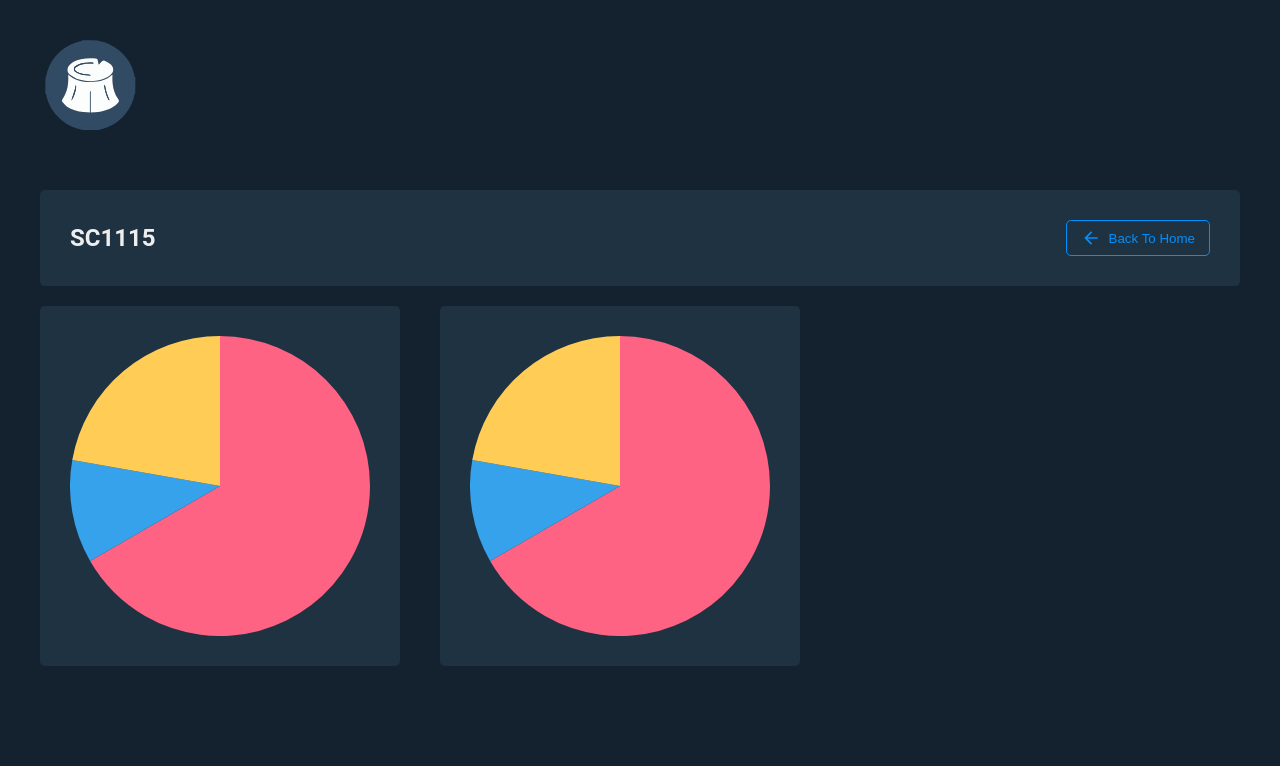
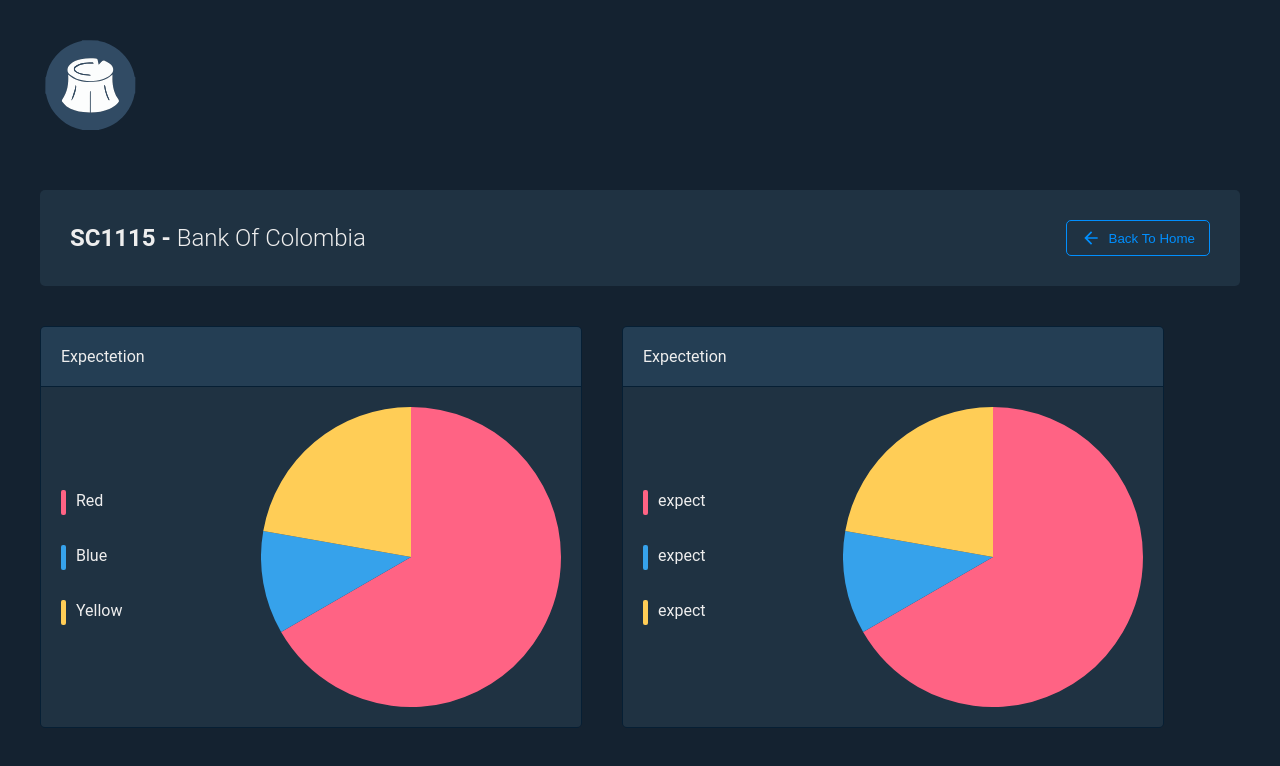
Before and after one commit to sunshavit/logproject, a React (Vite) app: page /1 in a window 1280 px wide. Shown: the top 766 px of the page. Built offline with nearby package versions, Linux system fonts and the light colour scheme.

Commit message:
add i dont know

```diff
--- /dev/null
+++ b/src/components/card/Card.jsx
@@ -0,0 +1,10 @@
+import * as Style from "./Card.style";
+
+export const Card = ({ cardTitle, children }) => {
+  return (
+    <Style.Container>
+      <div className="header">{cardTitle}</div>
+      <div className="content">{children}</div>
+    </Style.Container>
+  );
+};
--- /dev/null
+++ b/src/components/card/Card.style.js
@@ -0,0 +1,16 @@
+import styled from "styled-components";
+
+export const Container = styled.div`
+  border-radius: 5px;
+  overflow: hidden;
+  border: 1px solid #061f34;
+  .header {
+    border-bottom: 1px solid #061f34;
+    padding: 20px;
+    background-color: #243e54;
+  }
+  .content {
+    padding: 20px;
+    background-color: #1f3242;
+  }
+`;
--- /dev/null
+++ b/src/components/charts/Legend.jsx
@@ -0,0 +1,29 @@
+import styled from "styled-components";
+
+const Container = styled.div`
+  display: flex;
+  margin: 15px 0px;
+  cursor: pointer;
+  > div {
+    display: inline-block;
+  }
+  .trigger {
+    margin-inline-end: 10px;
+    width: 5px;
+    height: 25px;
+    border-radius: 2px;
+    background: ${(props) => props.color};
+  }
+  .text {
+    line-height: 22px;
+  }
+`;
+
+export function Legend({ text, color }) {
+  return (
+    <Container color={color}>
+      <div className="trigger"></div>
+      <div className="text">{text}</div>
+    </Container>
+  );
+}
--- a/src/pages/CasePage/CasePage.jsx
+++ b/src/pages/CasePage/CasePage.jsx
@@ -6,6 +6,8 @@ import { Button } from "../../components/inputs/button.style";
 import ArrowBackIcon from "@mui/icons-material/ArrowBack";
 import { Box } from "./CasePage.style";
 import { Chart } from "../../components/charts/Chart";
+import { Card } from "../../components/card/Card";
+import { Legend } from "../../components/charts/Legend";
 
 const data = {
   labels: ["Red", "Blue", "Yellow"],
@@ -58,19 +60,54 @@ export function CasePage() {
           justifyContent: "space-between",
         }}
       >
-        <h2>{row.caseId}</h2>{" "}
+        <h2>
+          {row.caseId} -
+          <span style={{ fontWeight: "300" }}> {row.customer}</span>
+        </h2>{" "}
         <Button variant="outline" onClick={() => navigate("/")}>
           <ArrowBackIcon />
           Back To Home
         </Button>
       </Box>
-      <div style={{ display: "flex", gap: "40px" }}>
-        <Box>
-          <Chart config={config} />
-        </Box>
-        <Box>
-          <Chart config={config} />
-        </Box>
+      <div style={{ display: "flex", gap: "40px", marginTop: "40px" }}>
+        <Card cardTitle={"Expectetion"}>
+          <div style={{ display: "flex", justifyContent: "space-between" }}>
+            <div
+              style={{
+                width: "200px",
+                display: "flex",
+                justifyContent: "center",
+                flexDirection: "column",
+              }}
+            >
+              {data.datasets[0].backgroundColor.map((color, idx) => (
+                <Legend color={color} text={data.labels[idx]} />
+              ))}
+            </div>
+            <div>
+              <Chart config={config} />
+            </div>
+          </div>
+        </Card>
+        <Card cardTitle={"Expectetion"}>
+          <div style={{ display: "flex", justifyContent: "space-between" }}>
+            <div
+              style={{
+                width: "200px",
+                display: "flex",
+                justifyContent: "center",
+                flexDirection: "column",
+              }}
+            >
+              {data.datasets[0].backgroundColor.map((color) => (
+                <Legend color={color} text={"expect"} />
+              ))}
+            </div>
+            <div>
+              <Chart config={config} />
+            </div>
+          </div>
+        </Card>
       </div>
     </div>
   );
```
